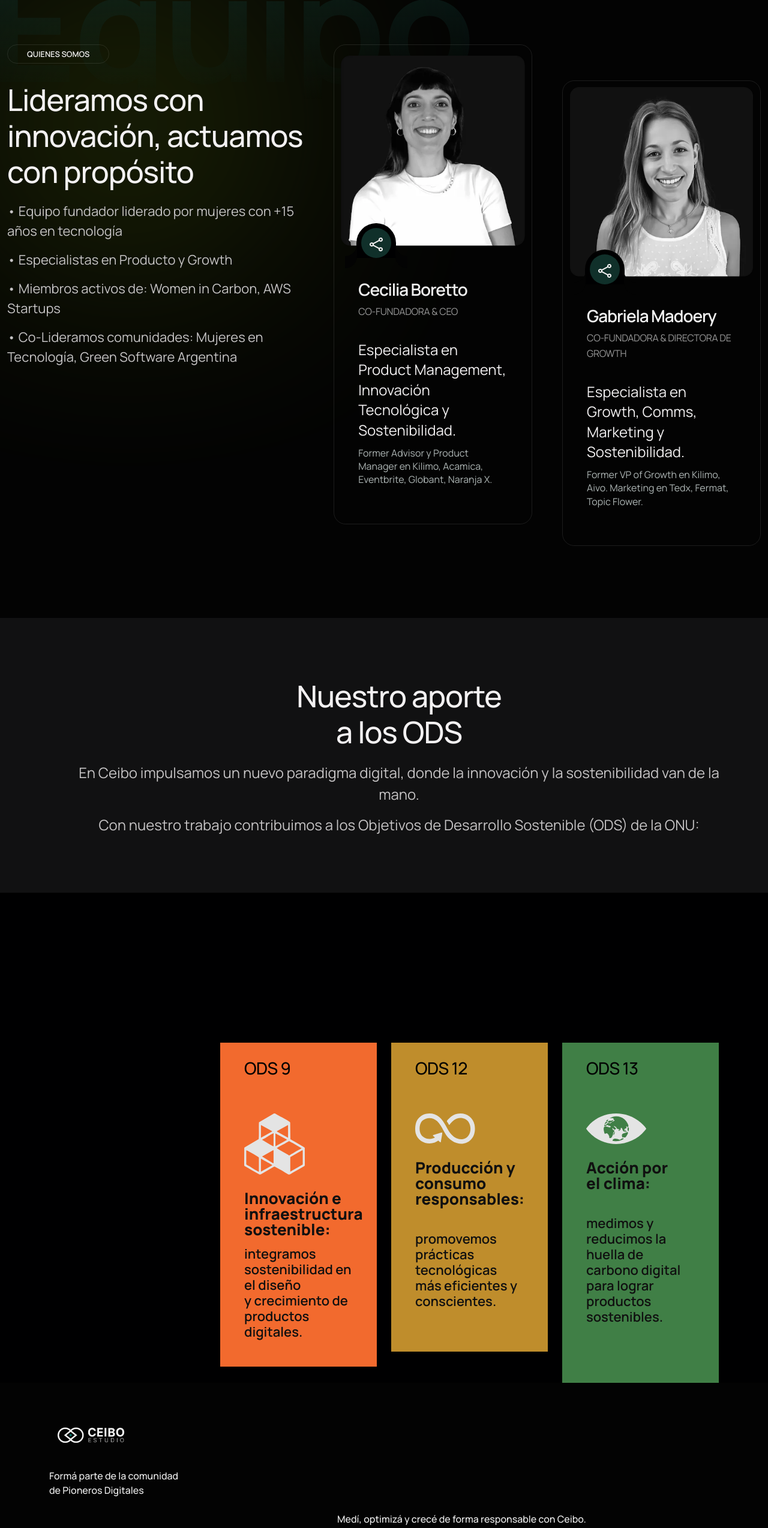
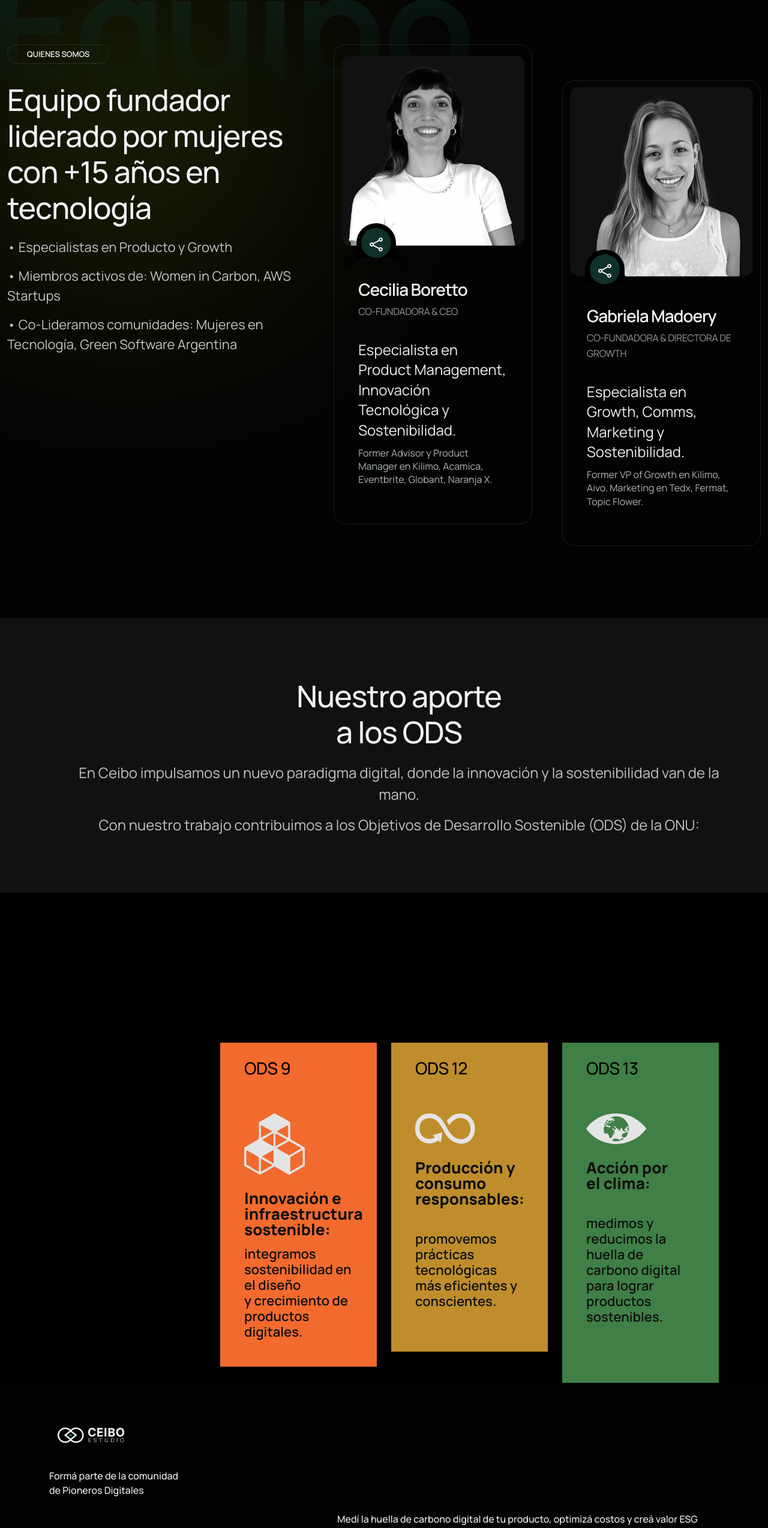
Before and after one commit to lugarbarino/ceiboweb, a plain HTML site: page index.html in a window 1280 px wide. Shown: the part 5579-8126 px from the top of the page at 60% size. Drawn offline with nearby package versions, Linux system fonts and the light colour scheme; a script that the page names is missing.

Commit message:
Corrige título de 'Quiénes somos' y actualiza bajada/CTA del footer

```diff
--- a/index.html
+++ b/index.html
@@ -1027,14 +1027,9 @@
                            <span class="tp-section-it-subtitle d-inline-block  fw-600 tp-text-common-white fs-13 mb-30">
                               QUIENES SOMOS</span>
                            <h2 class="fw-500 fs-60 fs-xl-50 fs-xs-35 lh-120-per  tp-text-grey-5 mb-20 tp_fade_anim" data-delay=".3" data-fade-from="right">
-                              Lideramos con innovación, actuamos con propósito</h2>
+                              Equipo fundador liderado por mujeres con +15 años en tecnología</h2>
 
                            <ul>
-                           <li>
-                           <p class="tp-service-it-para fs-22 fs-xs-20  mb-24">
-                           • Equipo fundador liderado por mujeres con +15 años en tecnología</p>
-                           </li>
-
                            <li>
                            <p class="tp-service-it-para fs-22 fs-xs-20  mb-24">
                            • Especialistas en Producto y Growth </p>
@@ -1673,12 +1668,12 @@
                               <div class="al-footer-seo-widget-bigtext">
                                  <h2 class="al-footer-seo-widget-title tp_fade_anim">El futuro digital<br>  se diseña hoy.</h2>
                                  <div class="al-footer-seo-widget-paragraph mb-35">
-                                 <p class="tp-service-it-para   mb-45">Medí, optimizá y crecé de forma responsable con Ceibo.</p><br>
+                                 <p class="tp-service-it-para   mb-45">Medí la huella de carbono digital de tu producto, optimizá costos y creá valor ESG verificable.</p><br>
 
                                     <div class="tp_fade_anim" data-delay=".4" data-fade-from="bottom" data-ease="bounce">
-                              <a href="https://wa.me/153298181?text=Hola%2C%20me%20gustar%C3%ADa%20saber%20m%C3%A1s%20sobre%20la%20sostenibilidad%20digital%20y%20c%C3%B3mo%20podemos%20aplicarla%20en%20nuestra%20empresa." target="_blank" rel="noopener noreferrer" class="tp-btn-it-lg tp-btn-border-white d-inline-block lh-0 tp-round-26 fs-16 text-uppercase ls-m-3 tp-btn-switch-animation tp-text-common-white hover-text-black tp-ff-inter fw-700">
+                              <a href="carbondig.html" class="tp-btn-it-lg tp-btn-border-white d-inline-block lh-0 tp-round-26 fs-16 text-uppercase ls-m-3 tp-btn-switch-animation tp-text-common-white hover-text-black tp-ff-inter fw-700">
                                  <span class="d-flex align-items-center justify-content-center">
-                                    <span class="btn-text">Contactanos</span>
+                                    <span class="btn-text">Medí tu huella digital</span>
                                     <span class="btn-icon">
                                        <svg width="14" height="12" viewBox="0 0 14 12" fill="none" xmlns="http://www.w3.org/2000/svg">
                                           <path d="M8 11L13 6M13 6L8 1M13 6H1" stroke="currentColor" stroke-width="1.5" stroke-linecap="round" stroke-linejoin="round" />
```
